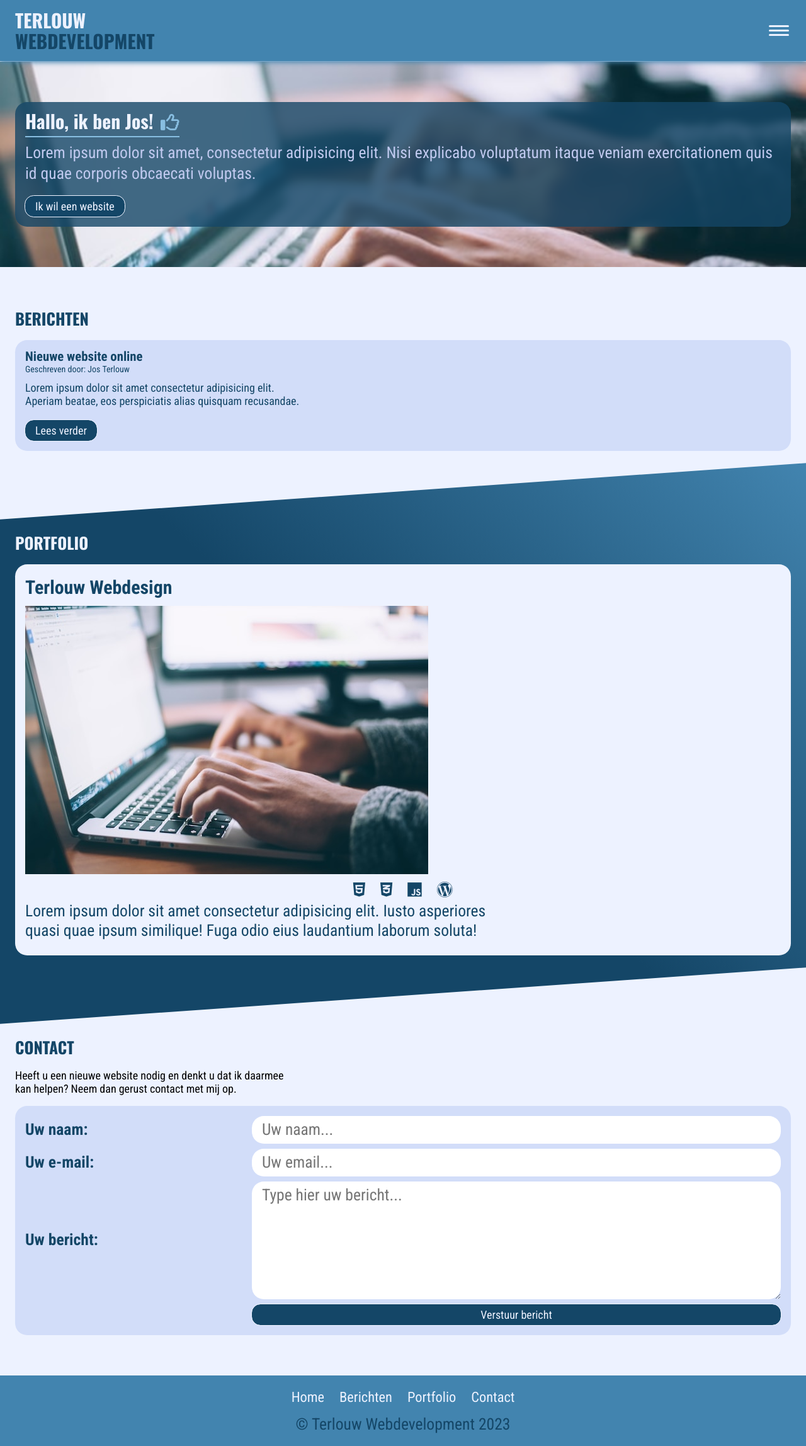
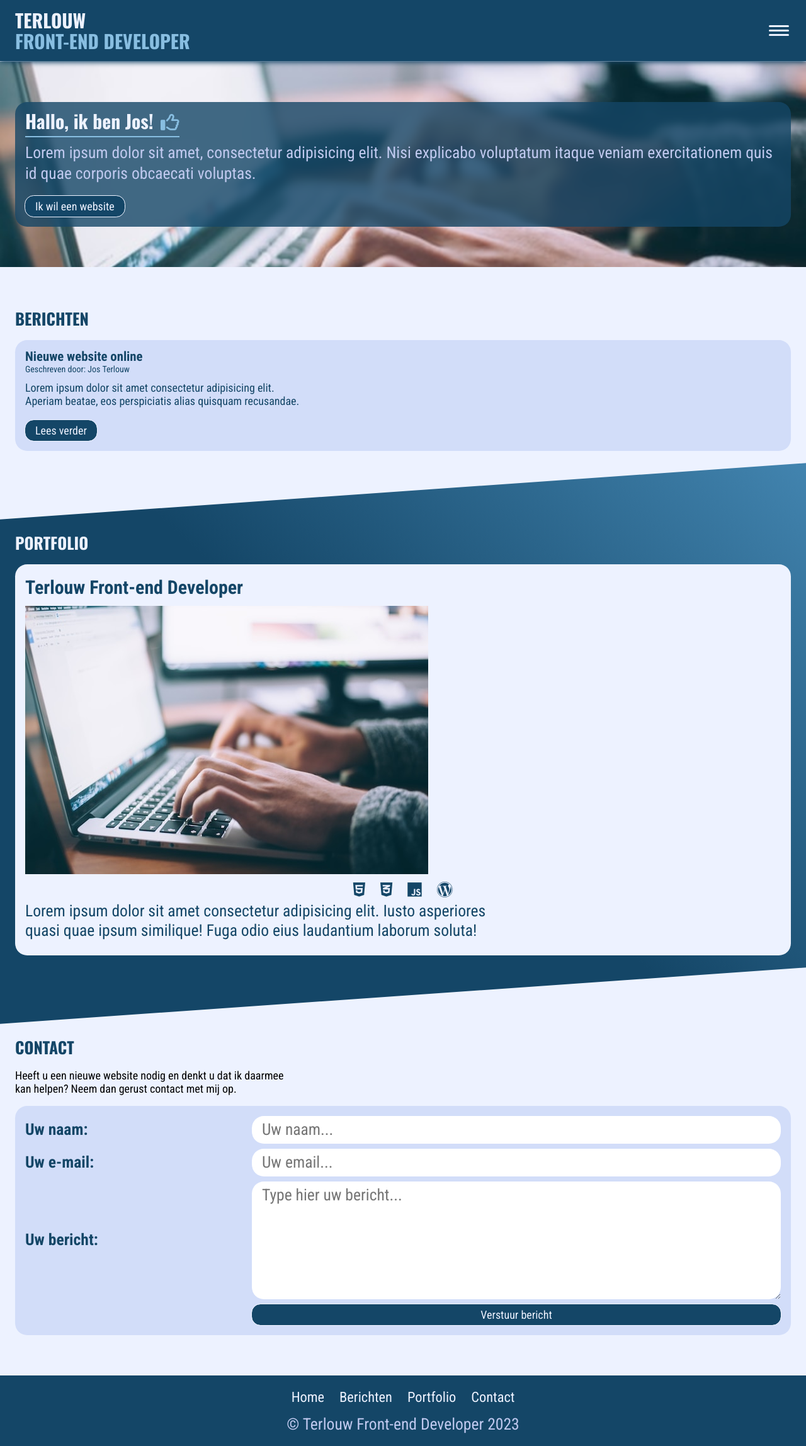
Before and after one commit to JT1908/terlouw, a website built with Vite: page index.html in a window 1280 px wide. Shown: the whole page at 63% size. Built offline with nearby package versions, Linux system fonts and the light colour scheme.

Commit message:
Add files via upload

```diff
--- a/css/base/footer.css
+++ b/css/base/footer.css
@@ -1,5 +1,5 @@
 .primary-footer {
-	background-color: var(--color-primary);
+	background-color: var(--color-primary-400);
 }
 
 .secondary-navigation {
@@ -17,5 +17,5 @@
 .footer__text {
 	display: flex;
 	justify-content: center;
-	color: var(--color-primary-400);
+	color: var(--color-secondary-400);
 }
--- a/css/base/header.css
+++ b/css/base/header.css
@@ -2,8 +2,8 @@
 	position: fixed;
 	top: 0;
 	width: 100%;
-	background-color: var(--color-primary);
-	box-shadow: 0 2px 8px 0 var(--color-primary);
+	background-color: var(--color-primary-400);
+	box-shadow: 0 2px 8px 0 var(--color-primary-400);
 	z-index: 999;
 }
 
@@ -18,7 +18,7 @@
 }
 
 .logo__bottom {
-	color: var(--color-primary-400);
+	color: var(--color-primary-200);
 }
 
 .menu-toggle {
@@ -84,10 +84,10 @@
 	padding-block-start: var(--spacer-500);
 	background-image: linear-gradient(
 		to bottom,
-		rgb(66, 132, 175),
-		rgba(66, 132, 175, 0.9)
+		rgb(20, 70, 103),
+		rgba(66, 132, 175, 0.95) 85%
 	);
-	box-shadow: 0 2px 8px 0 var(--color-primary);
+	box-shadow: 0 2px 8px 0 var(--color-primary-400);
 }
 
 .primary-navigation-list li {
--- a/index.html
+++ b/index.html
@@ -3,7 +3,7 @@
 <head>
     <meta charset="UTF-8">
     <meta name="viewport" content="width=device-width, initial-scale=1.0">
-    <title>Terlouw Webdevelopment</title>
+    <title>Terlouw Front-end Developer</title>
     <link rel="stylesheet" href="css/main.css">
 
     <link rel="preconnect" href="https://fonts.googleapis.com">
@@ -20,7 +20,7 @@
                     <a href="index.html">
                         <div class="logo">
                             <p class="logo__top">Terlouw</p>
-                            <p class="logo__bottom">Webdevelopment</p>
+                            <p class="logo__bottom">Front-end Developer</p>
                         </div>
                     </a>
 
@@ -72,7 +72,7 @@
                     <h2 class="subtitle">Portfolio</h2>
                     <a href="index.html">
                         <div class="portfolio__container">
-                            <h3 class="portfolio__name">Terlouw Webdesign</h3>
+                            <h3 class="portfolio__name">Terlouw Front-end Developer</h3>
                             <img src="images/hero_image.jpg" alt="Website Terlouw Webdesign" class="portfolio__image">
                             <ul class="portfolio__skillset" role="list">
                                 <li class="portfolio__skill"><i class="fa-brands fa-html5"></i></li>
@@ -125,7 +125,7 @@
                     </ul>
                 </nav>
 
-                <p class="footer__text">&copy; Terlouw Webdevelopment 2023</p>
+                <p class="footer__text">&copy; Terlouw Front-end Developer 2023</p>
         </div>
     </footer>
 
```
